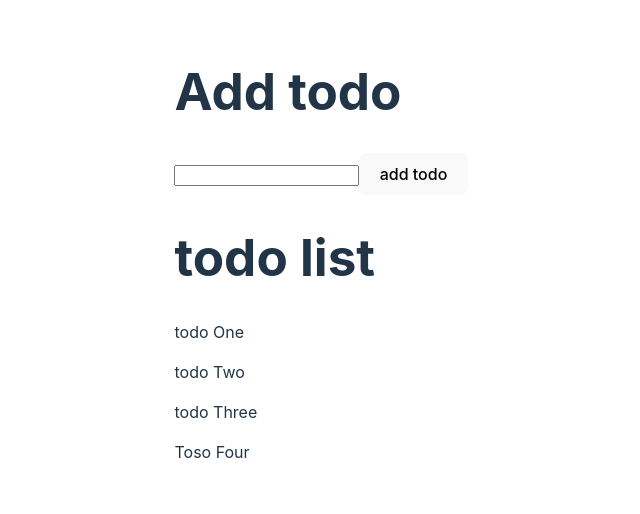
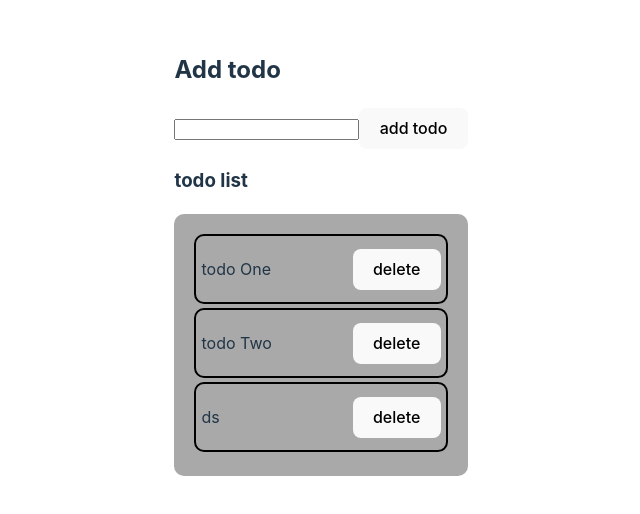
Before and after one commit to AmirAlipoor-ir/todo-app-rtk-query, a React (Vite) app: page / in a window 1280 px wide. Shown: the part 146-660 px from the top of the page, without its empty margins (319-959 px from the left). Built offline with nearby package versions, Linux system fonts and the light colour scheme; data requests are answered from the project's data file.

Commit message:
add styles

```diff
--- a/server/db.json
+++ b/server/db.json
@@ -11,13 +11,8 @@
       "completed": false
     },
     {
-      "title": "todo Three",
-      "id": "1695746023934",
-      "completed": false
-    },
-    {
-      "id": 1725689418623,
-      "title": "Toso Four",
+      "id": 1725690671212,
+      "title": "ds",
       "completed": false
     }
   ]
--- a/src/App.jsx
+++ b/src/App.jsx
@@ -10,13 +10,12 @@ function App() {
   const handleSubmit = (e) => {
     e.preventDefault();
     createTodo(title);
-    setTitle("")
-
+    setTitle("");
   };
 
   return (
     <div>
-      <h1>Add todo</h1>
+      <h2>Add todo</h2>
       <div>
         <form onSubmit={handleSubmit}>
           <input
@@ -28,10 +27,15 @@ function App() {
         </form>
       </div>
 
-      <h1>todo list</h1>
-      <div>
+      <h3>todo list</h3>
+      <div className="todos">
         {data?.map((item) => {
-          return <p>{item.title}</p>;
+          return (
+            <div key={item.id}>
+              <p>{item.title}</p>
+              <button onClick={()=> handleDelete(item.id)}>delete</button>
+            </div>
+          );
         })}
       </div>
     </div>
--- a/src/index.css
+++ b/src/index.css
@@ -47,6 +47,23 @@ button {
   cursor: pointer;
   transition: border-color 0.25s;
 }
+
+.todos{
+  background-color: darkgray;
+  border-radius: 10px;
+  padding: 20px;
+}
+.todos div{
+  border: solid 2px black;
+  border-radius: 10px;
+  padding: 5px;
+  display: flex;
+  justify-content: space-between;
+  align-items: center;
+  margin-bottom: 4px;
+}
+
+
 button:hover {
   border-color: #646cff;
 }
```
